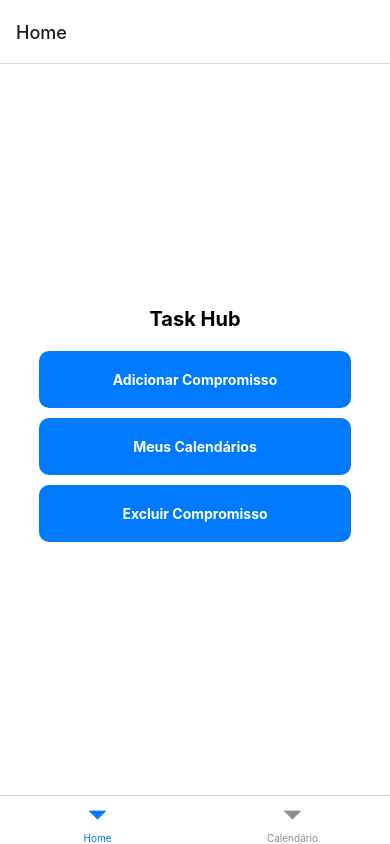
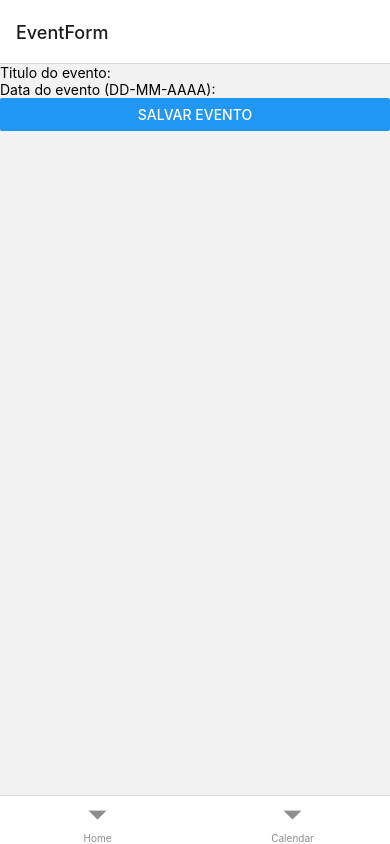
Before and after one commit to LucianoBentrup/Agenda_, a React Native app in the folder task-hub/: screen /EventForm in a window 390 px wide. Built offline with nearby package versions, Linux system fonts and the light colour scheme; what react-native-calendars would draw is missing.

Commit message:
Added event form

```diff
--- a/task-hub/Navegacao/MenuAbas.js
+++ b/task-hub/Navegacao/MenuAbas.js
@@ -1,24 +1,22 @@
+import React from 'react';
+import { createBottomTabNavigator } from '@react-navigation/bottom-tabs';
+import HomeScreen from '../components/HomeScreen';
 import CalendarioScreen from '../components/CalendarioScreen';
-import HomeScreen from '../components/HomeScreen';
-import AtividadeScreen from '../components/AtividadeScreen';
+import EventForm from '../components/EventForm';
 import { NavigationContainer } from '@react-navigation/native';
-import { createBottomTabNavigator } from '@react-navigation/bottom-tabs';
 
-export default function MenuAbas() {
-  const Tab = createBottomTabNavigator();
+const Tab = createBottomTabNavigator();
 
-  function Home(){
-    return (
-      <HomeScreen titulo='Task Hub'/>
-      );
-  }
-
+const MenuAbas = () => {
   return (
     <NavigationContainer>
       <Tab.Navigator>
-        <Tab.Screen name="Home" component={Home} />
-        <Tab.Screen name="Calendário" component={CalendarioScreen} />
+        <Tab.Screen name="Home" component={HomeScreen} />
+        <Tab.Screen name="Calendar" component={CalendarioScreen} />
+        <Tab.Screen name="EventForm" component={EventForm} options={{ tabBarButton: () => null }} />
       </Tab.Navigator>
     </NavigationContainer>
   );
-}
+};
+
+export default MenuAbas;
--- a/task-hub/app.json
+++ b/task-hub/app.json
@@ -1,7 +1,7 @@
 {
   "expo": {
     "name": "task-hub",
-    "slug": "snack-54ee3f95-efa9-427a-841e-1a8dba9d9af8",
+    "slug": "snack-091c26c7-4e17-48bf-b123-41d841b55487",
     "version": "1.0.0",
     "orientation": "portrait",
     "icon": "./assets/icon.png",
--- a/task-hub/components/CalendarioScreen.js
+++ b/task-hub/components/CalendarioScreen.js
@@ -3,49 +3,6 @@ import { View, Text, FlatList, StyleSheet } from 'react-native';
 import { Calendar } from 'react-native-calendars';
 import { LocaleConfig } from 'react-native-calendars';
 
-
-LocaleConfig.locales['pt-br'] = {
-  monthNames: [
-    'Janeiro',
-    'Fevereiro',
-    'Março',
-    'Abril',
-    'Maio',
-    'Junho',
-    'Julho',
-    'Agosto',
-    'Setembro',
-    'Outubro',
-    'Novembro',
-    'Dezembro',
-  ],
-  monthNamesShort: [
-    'Jan.',
-    'Fev.',
-    'Mar.',
-    'Abr.',
-    'Maio',
-    'Jun.',
-    'Jul.',
-    'Ago.',
-    'Set.',
-    'Out.',
-    'Nov.',
-    'Dez.',
-  ],
-  dayNames: [
-    'Domingo',
-    'Segunda-feira',
-    'Terça-feira',
-    'Quarta-feira',
-    'Quinta-feira',
-    'Sexta-feira',
-    'Sábado',
-  ],
-  dayNamesShort: ['Dom.', 'Seg.', 'Ter.', 'Qua.', 'Qui.', 'Sex.', 'Sáb.'],
-  today: 'Hoje',
-};
-LocaleConfig.defaultLocale = 'pt-br';
 
 const App = () => {
   const [events, setEvents] = useState([]);
@@ -100,6 +57,50 @@ const App = () => {
   );
 };
 
+
+LocaleConfig.locales['pt-br'] = {
+  monthNames: [
+    'Janeiro',
+    'Fevereiro',
+    'Março',
+    'Abril',
+    'Maio',
+    'Junho',
+    'Julho',
+    'Agosto',
+    'Setembro',
+    'Outubro',
+    'Novembro',
+    'Dezembro',
+  ],
+  monthNamesShort: [
+    'Jan.',
+    'Fev.',
+    'Mar.',
+    'Abr.',
+    'Maio',
+    'Jun.',
+    'Jul.',
+    'Ago.',
+    'Set.',
+    'Out.',
+    'Nov.',
+    'Dez.',
+  ],
+  dayNames: [
+    'Domingo',
+    'Segunda-feira',
+    'Terça-feira',
+    'Quarta-feira',
+    'Quinta-feira',
+    'Sexta-feira',
+    'Sábado',
+  ],
+  dayNamesShort: ['Dom.', 'Seg.', 'Ter.', 'Qua.', 'Qui.', 'Sex.', 'Sáb.'],
+  today: 'Hoje',
+};
+LocaleConfig.defaultLocale = 'pt-br';
+
 const styles = StyleSheet.create({
   container: {
     flex: 1,
@@ -131,4 +132,6 @@ const styles = StyleSheet.create({
   },
 });
 
+
+
 export default App;
--- /dev/null
+++ b/task-hub/components/EventForm.js
@@ -0,0 +1,33 @@
+import React, { useState } from 'react';
+import { View, TextInput, Button } from 'react-native';
+import { useNavigation } from '@react-navigation/native';
+
+const EventForm = () => {
+  const [title, setTitle] = useState('');
+  const [date, setDate] = useState('');
+  const navigation = useNavigation();
+
+  const handleSubmit = () => {
+    // Logica para salvar evento
+    // Voltar para home page
+    navigation.navigate('Home');
+  };
+
+  return (
+    <View>
+      <TextInput
+        placeholder="Titulo do evento:"
+        value={title}
+        onChangeText={setTitle}
+      />
+      <TextInput
+        placeholder="Data do evento (DD-MM-AAAA):"
+        value={date}
+        onChangeText={setDate}
+      />
+      <Button title="Salvar evento" onPress={handleSubmit} />
+    </View>
+  );
+};
+
+export default EventForm;
```
Also changed, not shown: task-hub/components/HomeScreen.js (line endings or trailing spaces).
